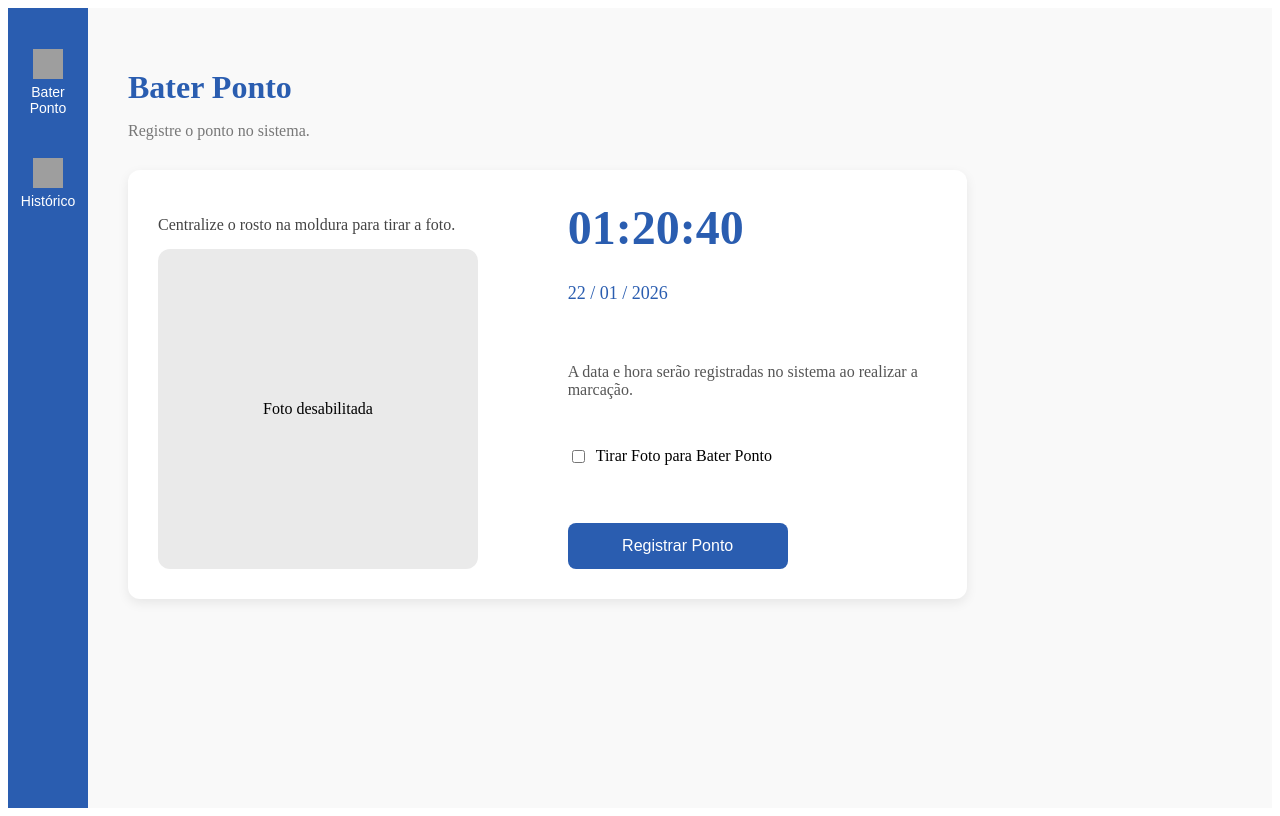
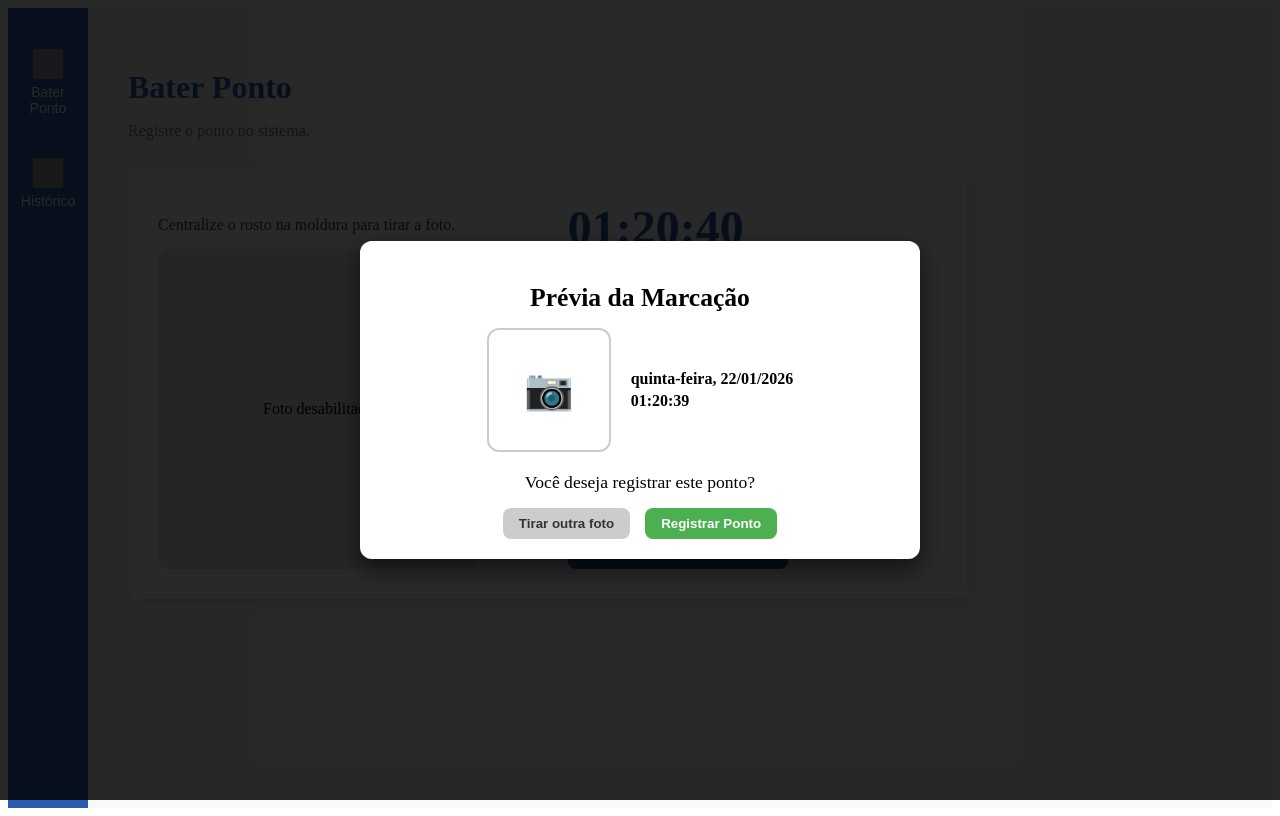
Before and after one commit to matheusgomes77/DesafioDixi2026, a React app in the folder frontend/: page / in a window 1280 px wide. Both pictures are taken after a click on the button "Registrar Ponto". Built offline with nearby package versions, Linux system fonts and the light colour scheme; no server answers; grey boxes are pictures that could not be loaded; the HTML template or start-up script is replaced by a standard one.

Commit message:
chore: adiciona frontend e backend

```diff
--- /dev/null
+++ b/frontend/src/components/Modal/Modal.css
@@ -0,0 +1,115 @@
+.modal-overlay {
+  position: fixed;
+  top: 0;
+  left: 0;
+  width: 100%;
+  height: 100%;
+  background: rgba(0, 0, 0, 0.6);
+  display: flex;
+  justify-content: center;
+  align-items: center;
+  z-index: 9999;
+}
+
+.modal-box {
+  background: #fff;
+  padding: 20px 30px;
+  border-radius: 12px;
+  max-width: 500px;
+  width: 90%;
+  box-shadow: 0 10px 25px rgba(0,0,0,0.3);
+  text-align: center;
+}
+
+.modal-title {
+  font-size: 1.6rem;
+  margin-bottom: 15px;
+  font-weight: bold;
+}
+
+.modal-content {
+  display: flex;
+  gap: 20px;
+  margin-bottom: 20px;
+  align-items: center;
+  justify-content: center;
+}
+
+.modal-photo {
+  width: 120px;
+  height: 120px;
+  border: 2px solid #ccc;
+  border-radius: 12px;
+  display: flex;
+  align-items: center;
+  justify-content: center;
+  overflow: hidden;
+}
+
+.modal-video {
+  width: 100%;
+  height: 100%;
+  object-fit: cover;
+  border-radius: 10px;
+}
+
+.modal-no-photo {
+  font-size: 2.5rem;
+  color: #999;
+}
+
+.modal-info {
+  text-align: left;
+}
+
+.modal-date,
+.modal-time {
+  margin: 4px 0;
+  font-weight: bold;
+}
+
+.modal-question {
+  margin: 15px 0;
+  font-size: 1.1rem;
+}
+
+.modal-buttons {
+  display: flex;
+  gap: 15px;
+  justify-content: center;
+}
+
+.btn-primary {
+  padding: 8px 16px;
+  background-color: #4caf50;
+  color: #fff;
+  border: none;
+  border-radius: 8px;
+  cursor: pointer;
+  font-weight: bold;
+}
+
+.btn-primary:hover {
+  background-color: #45a049;
+}
+
+.btn-secondary {
+  padding: 8px 16px;
+  background-color: #ccc;
+  color: #333;
+  border: none;
+  border-radius: 8px;
+  cursor: pointer;
+  font-weight: bold;
+}
+
+.btn-secondary:hover {
+  background-color: #bbb;
+}
+
+.modal-img {
+  width: 100%;
+  height: 100%;
+  object-fit: cover;
+  border-radius: 10px;
+}
--- /dev/null
+++ b/frontend/src/components/Modal/Modal.jsx
@@ -0,0 +1,76 @@
+import { useEffect, useState } from "react";
+import "./Modal.css";
+
+function Modal({ isOpen, onClose, foto, registrarPonto }) {
+  const [time, setTime] = useState("");
+  const [date, setDate] = useState("");
+
+  useEffect(() => {
+    if (!isOpen) return;
+
+    const interval = setInterval(() => {
+      const now = new Date();
+
+      const hours = String(now.getHours()).padStart(2, "0");
+      const minutes = String(now.getMinutes()).padStart(2, "0");
+      const seconds = String(now.getSeconds()).padStart(2, "0");
+      setTime(`${hours}:${minutes}:${seconds}`);
+
+      const day = String(now.getDate()).padStart(2, "0");
+      const month = String(now.getMonth() + 1).padStart(2, "0");
+      const year = now.getFullYear();
+      const weekday = now.toLocaleDateString("pt-BR", { weekday: "long" });
+
+      setDate(`${weekday}, ${day}/${month}/${year}`);
+    }, 1000);
+
+    return () => clearInterval(interval);
+  }, [isOpen]);
+
+  if (!isOpen) return null;
+
+  return (
+    <div className="modal-overlay">
+      <div className="modal-box">
+        <h2 className="modal-title">Prévia da Marcação</h2>
+
+         <div className="modal-content">
+          <div className="modal-photo">
+            {foto ? (
+              <img src={foto} alt="Foto capturada" className="modal-img" />
+            ) : (
+              <div className="modal-no-photo">📷</div>
+            )}
+          </div>
+
+          <div className="modal-info">
+            <p className="modal-date">{date}</p>
+            <p className="modal-time">{time}</p>
+          </div>
+        </div>
+
+        <p className="modal-question">
+          Você deseja registrar este ponto?
+        </p>
+
+        <div className="modal-buttons">
+          <button className="btn-secondary" onClick={onClose}>
+            Tirar outra foto
+          </button>
+
+          <button
+            className="btn-primary"
+            onClick={() => {
+              registrarPonto();
+              onClose();
+            }}
+          >
+            Registrar Ponto
+          </button>
+        </div>
+      </div>
+    </div>
+  );
+}
+
+export default Modal;
--- a/frontend/src/pages/home.jsx
+++ b/frontend/src/pages/home.jsx
@@ -1,5 +1,6 @@
 import { useEffect, useRef, useState } from "react";
 import "./Home.css";
+import Modal from "../components/Modal/Modal";
 
 export default function Home() {
   const [time, setTime] = useState("");
@@ -7,7 +8,26 @@ export default function Home() {
   const [usarFoto, setUsarFoto] = useState(false);
   const videoRef = useRef(null);
   const streamRef = useRef(null);
+  const [showModal, setShowModal] = useState(false);
+  const [fotoCapturada, setFotoCapturada] = useState(null);
+  const canvasRef = useRef(null);
 
+// 🔹 FUNÇÃO PARA CAPTURAR FOTO
+  const capturarFoto = () => {
+  if (!videoRef.current) return;
+
+  const video = videoRef.current;
+  const canvas = canvasRef.current;
+
+  canvas.width = video.videoWidth;
+  canvas.height = video.videoHeight;
+
+  const ctx = canvas.getContext("2d");
+  ctx.drawImage(video, 0, 0, canvas.width, canvas.height);
+
+  const imageBase64 = canvas.toDataURL("image/png");
+  setFotoCapturada(imageBase64);
+};
   useEffect(() => {
     const interval = setInterval(() => {
       const now = new Date();
@@ -24,6 +44,7 @@ export default function Home() {
     }, 1000);
 
     return () => clearInterval(interval);
+
   }, []);
 
   // 🔹 LIGA / DESLIGA A CÂMERA
@@ -70,6 +91,12 @@ export default function Home() {
 
   return (
     <main className="home">
+      <Modal
+      isOpen={showModal}
+      onClose={() => setShowModal(false)}
+      videoRef={usarFoto ? videoRef : null}
+      registrarPonto={registrarPonto}
+    />
       <h1>Bater Ponto</h1>
       <p className="subtitle">Registre o ponto no sistema.</p>
 
@@ -91,6 +118,9 @@ export default function Home() {
           </div>
         </div>
 
+        {/* 🔹 CANVAS INVISÍVEL (OBRIGATÓRIO PARA CAPTURAR A FOTO) */}
+          <canvas ref={canvasRef} style={{ display: "none" }} />
+
         {/* INFO */}
         <div className="info-panel">
           <div className="clock">{time}</div>
@@ -109,11 +139,27 @@ export default function Home() {
             <label>Tirar Foto para Bater Ponto</label>
           </div>
 
-          <button className="register-btn" onClick={registrarPonto}>
-            Registrar Ponto
-          </button>
+      <button
+           className="register-btn"
+          onClick={() => {
+        if (usarFoto) {
+          capturarFoto();
+    }
+        setShowModal(true);
+  }}
+      >
+        Registrar Ponto
+      </button>
+
         </div>
       </div>
+      <Modal
+        isOpen={showModal}
+        onClose={() => setShowModal(false)}
+        foto={fotoCapturada}
+        registrarPonto={registrarPonto}
+      />
+
     </main>
   );
 }
```
